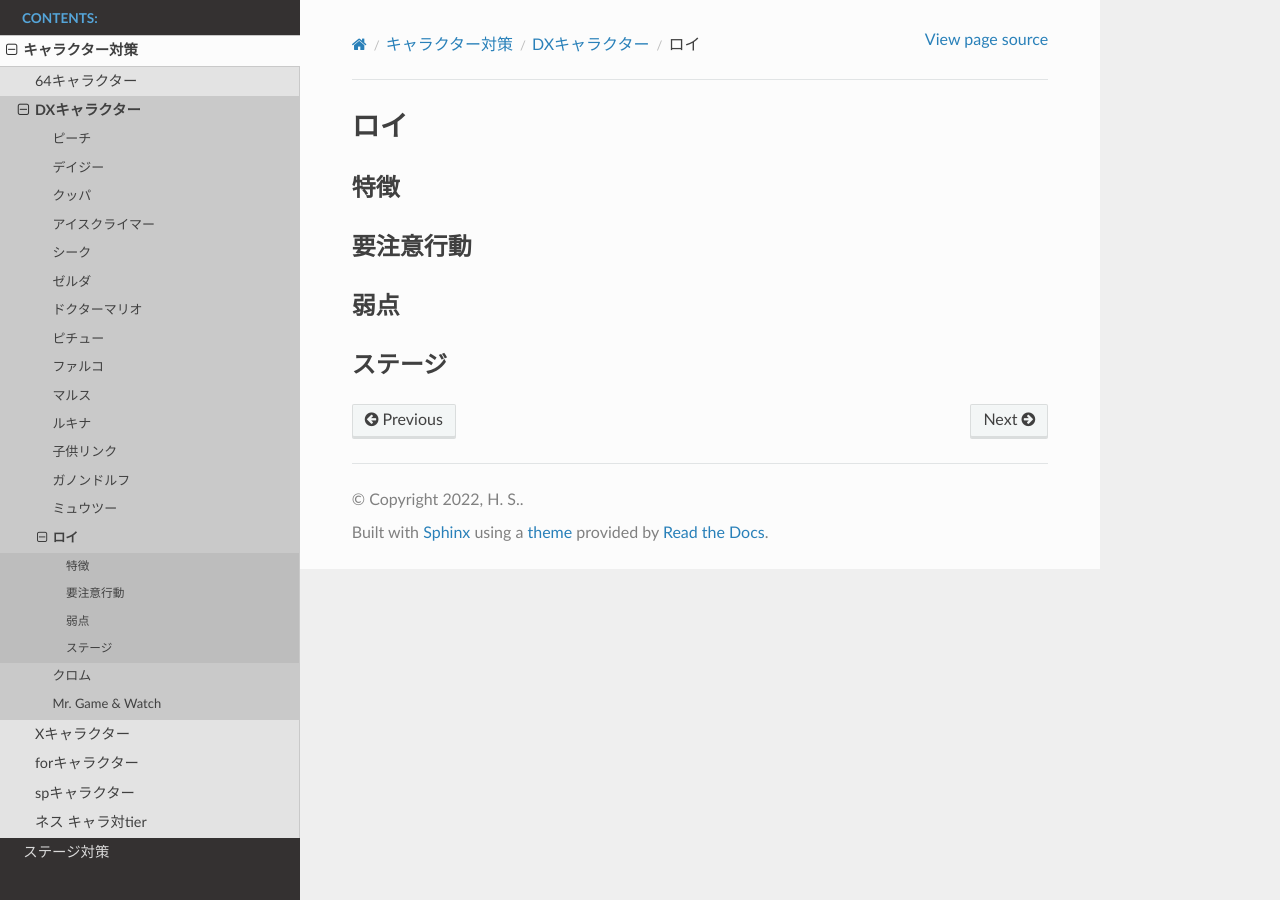
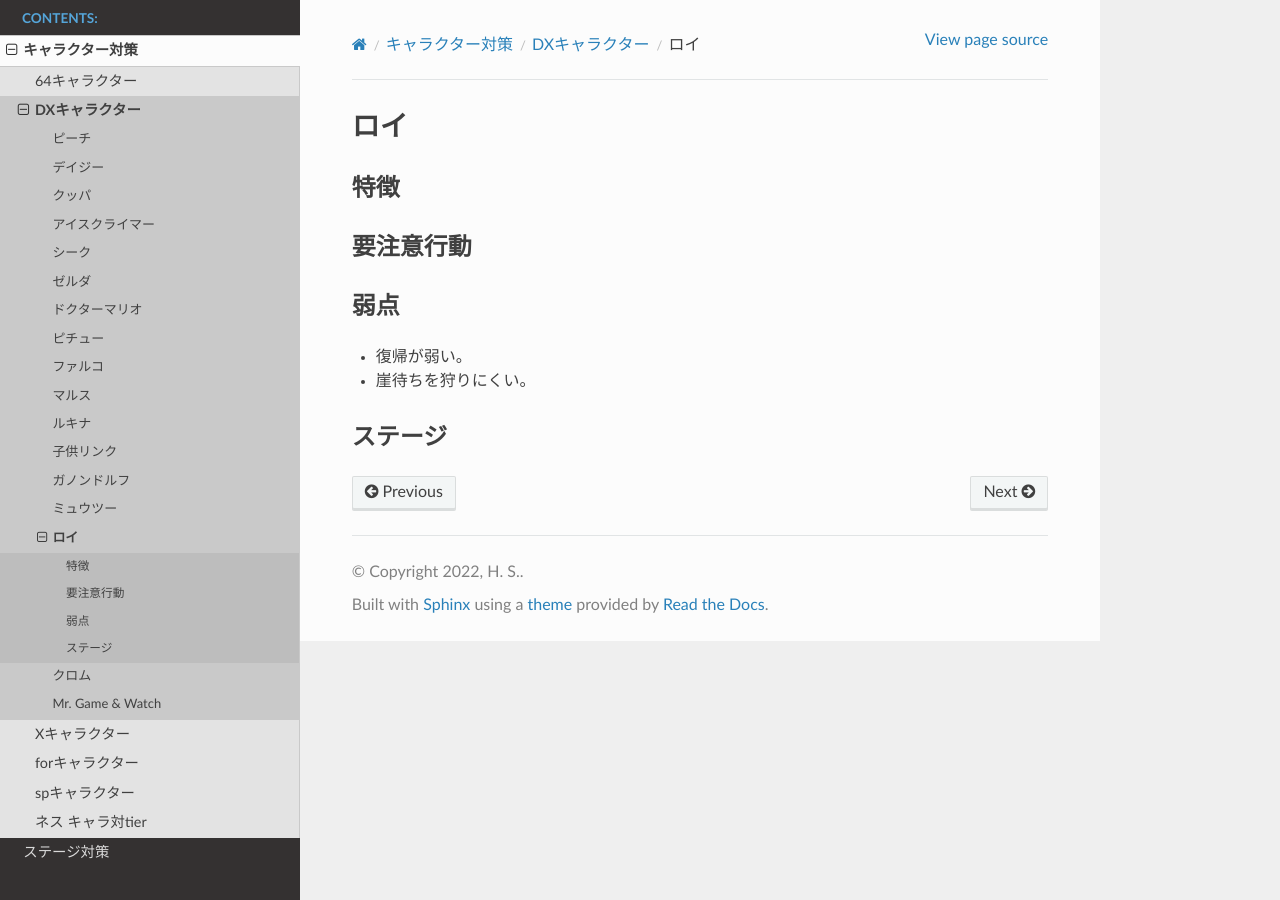
Before and after one commit to sweeight/smash-brothers-ultimate, a Sphinx documentation site: the page built from docs/source/character/dx/25_roy.md, in a window 1280 px wide. Built offline with Sphinx 7.4.7 and the Read the Docs theme 2.0.0, drawn with Linux system fonts in a browser that asks for light colours.

```diff
--- a/docs/source/character/dx/25_roy.md
+++ b/docs/source/character/dx/25_roy.md
@@ -6,4 +6,8 @@
 
 ## 弱点
 
+- 復帰が弱い。
+
+- 崖待ちを狩りにくい。
+
 ## ステージ
```
Also changed, not shown: .gitmodules (added), 3 other files.
